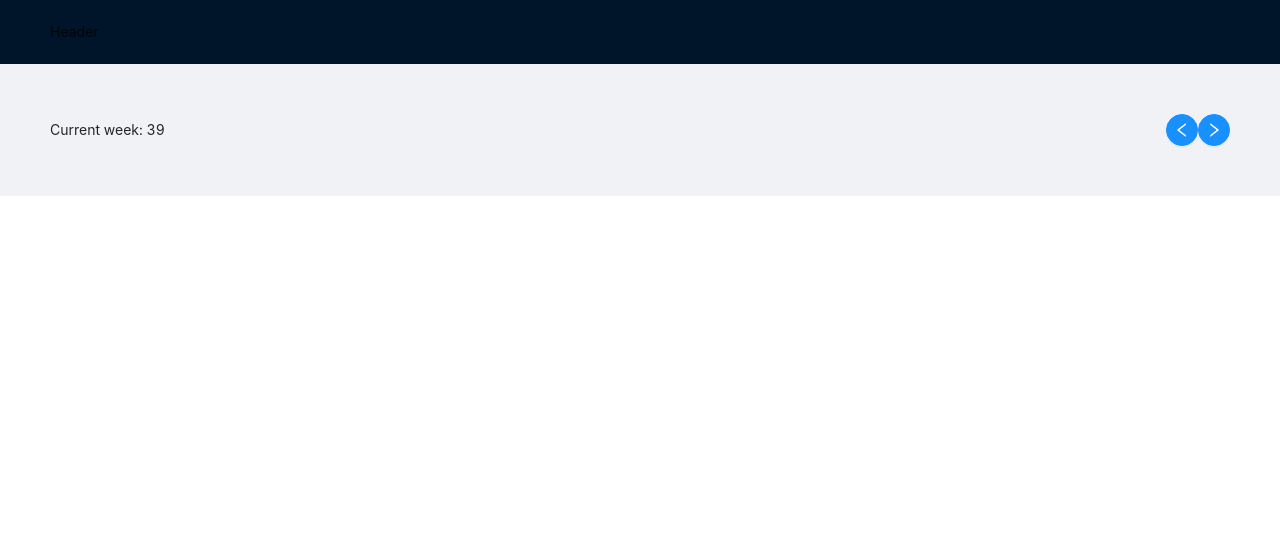
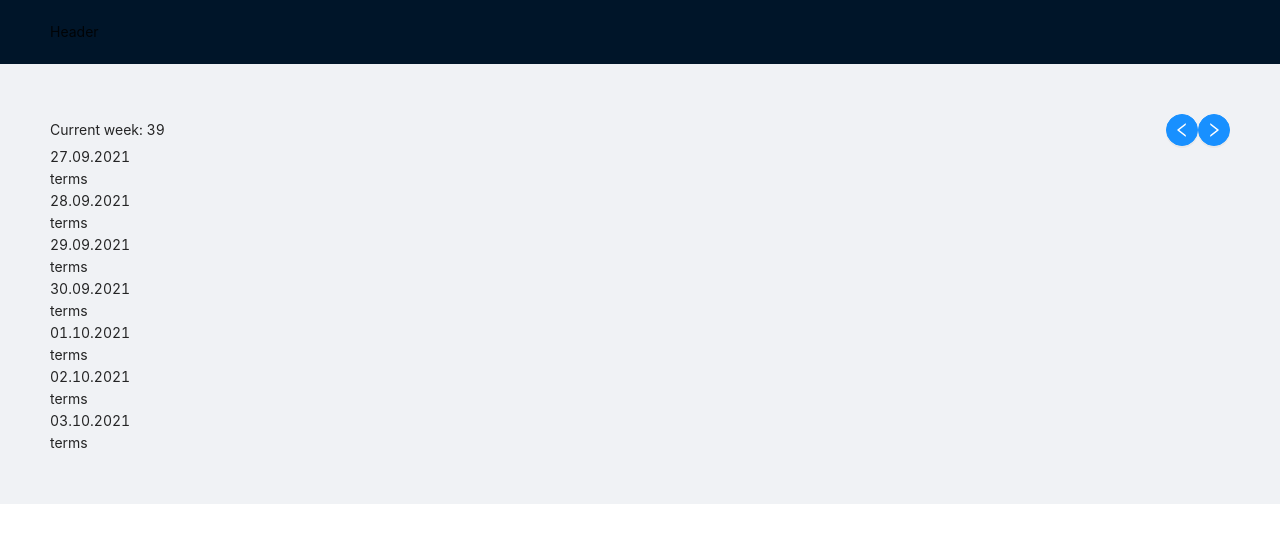
Before and after one commit to patrikmasiar/doctor-opening-hours-react-app, a React (Create React App) app: page / in a window 1280 px wide. Shown: the top 542 px of the page. Built offline with nearby package versions, Linux system fonts and the light colour scheme.

Commit message:
Update components props

```diff
--- a/src/components/Calendar.tsx
+++ b/src/components/Calendar.tsx
@@ -4,7 +4,7 @@ import CalendarHeader from './calendar/CalendarHeader';
 import WeekDays from './calendar/WeekDays';
 
 const Calendar: FC = () => {
-  const { week, goToNextWeek, goToPreviousWeek } = useCalendar();
+  const { week, weekDates, goToNextWeek, goToPreviousWeek } = useCalendar();
 
   return (
     <div>
@@ -13,7 +13,7 @@ const Calendar: FC = () => {
         onNextClick={goToNextWeek}
         onPrevClick={goToPreviousWeek}
       />
-      <WeekDays />
+      <WeekDays dates={weekDates} />
     </div>
   );
 };
--- a/src/components/calendar/Calendar.hooks.ts
+++ b/src/components/calendar/Calendar.hooks.ts
@@ -1,5 +1,5 @@
-import { useState } from 'react';
-import { getNumberOfTheWeek } from "utils/dates";
+import { useState, useMemo } from 'react';
+import { getDaysInWeek, getNumberOfTheWeek } from "utils/dates";
 
 export const useCalendar = () => {
   const [week, setWeek] = useState(getNumberOfTheWeek());
@@ -16,8 +16,13 @@ export const useCalendar = () => {
     })
   };
 
+  const weekDates = useMemo(() => {
+    return getDaysInWeek(week);
+  }, [week])
+
   return {
     week,
+    weekDates,
     goToNextWeek,
     goToPreviousWeek,
   };
--- a/src/components/calendar/WeekDays.tsx
+++ b/src/components/calendar/WeekDays.tsx
@@ -1,8 +1,22 @@
 import { FC } from 'react';
+import WeekDay from './weekDays/WeekDay';
 
-const WeekDays: FC = () => {
+type Props = {
+  dates: string[];
+}
+
+const WeekDays: FC<Props> = ({ dates }) => {
   return (
-    <div />
+    <div>
+      {dates.map(date => {
+        return (
+          <WeekDay
+            key={date}
+            date={date}
+          />
+        )
+      })}
+    </div>
   )
 };
 
--- a/src/components/calendar/weekDays/WeekDay.tsx
+++ b/src/components/calendar/weekDays/WeekDay.tsx
@@ -1,8 +1,20 @@
+import moment from 'moment';
 import { FC } from 'react';
 
-const WeekDay: FC = () => {
+type Props = {
+  date: string;
+};
+
+const WeekDay: FC<Props> = ({ date }) => {
   return (
-    <div />
+    <div>
+      <div>
+        {moment(date).format('DD.MM.YYYY')}
+      </div>
+      <div>
+        terms
+      </div>
+    </div>
   )
 };
 
```
